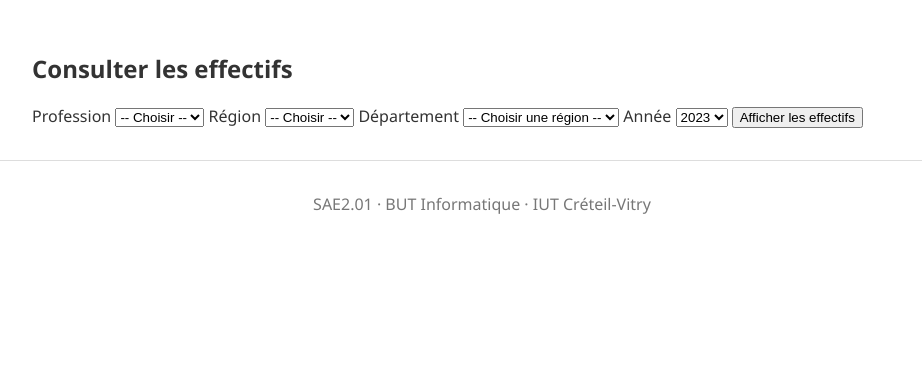
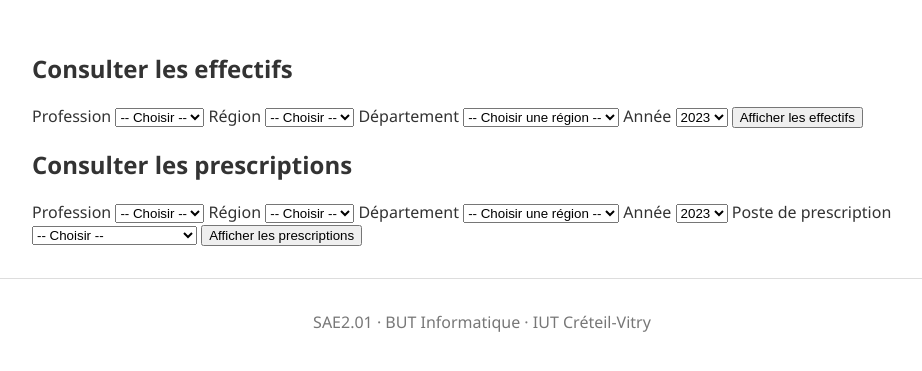
Before and after one commit to valentincarp/SAE-2.01-D-veloppement-d-une-application, a Flask app: page / in a window 1280 px wide. Shown: the part 140-511 px from the top of the page, without its empty margins (158-1080 px from the left). Run offline with Flask 3, Linux system fonts and the light colour scheme.

Commit message:
petite modification de accueil.htmk et de cascade.js pour que la page prescription fonctionne

```diff
--- a/static/js/cascade.js
+++ b/static/js/cascade.js
@@ -19,3 +19,25 @@ document.getElementById("region").addEventListener("change", async (e) => {
         selectDept.appendChild(opt);
     }
 });
+
+ document.getElementById("region_2").addEventListener("change", async (e) => {
+    const regionId = e.target.value;
+    const selectDept = document.getElementById("departement_2");
+
+    // Vider la liste
+    selectDept.innerHTML = '<option value="">-- Choisir --</option>';
+
+    if (!regionId) return;
+
+    // Appel AJAX
+    const response = await fetch(`${BASE_URL}/api/departements/${regionId}`);
+    const depts = await response.json();
+
+    // Remplir la liste
+    for (const dept of depts) {
+        const opt = document.createElement("option");
+        opt.value = dept.id;
+        opt.textContent = `${dept.code} - ${dept.libelle}`;
+        selectDept.appendChild(opt);
+    }
+});
--- a/templates/accueil.html
+++ b/templates/accueil.html
@@ -29,6 +29,47 @@
     </select>
     <button type="submit">Afficher les effectifs</button>
     </form>
+
+    <h2>Consulter les prescriptions</h2>
+    <form action="{{ url_for('prescriptions.afficher') }}" method="get">
+    <label for="profession">Profession</label>
+    <select name="profession_id" id="profession_2" required>
+        <option value="">-- Choisir --</option>
+        {% for p in professions %}
+            <option value="{{ p.id }}">{{ p.libelle }}</option>
+        {% endfor %}
+    </select>
+    <label for="region">Région</label>
+    <select name="region_id" id="region_2" required>
+        <option value="">-- Choisir --</option>
+        {% for r in regions %}
+            <option value="{{ r.id }}">{{ r.libelle }}</option>
+        {% endfor %}
+    </select>
+    <label for="departement">Département</label>
+    <select name="departement_id" id="departement_2" required>
+        <option value="">-- Choisir une région --</option>
+    </select>
+    <label for="annee">Année</label>
+    <select name="annee" id="annee" required>
+        {% for a in range(2023, 2014, -1) %}
+            <option value="{{ a }}">{{ a }}</option>
+        {% endfor %}
+    </select>
+    <label for="poste">Poste de prescription</label>
+<select name="poste_prescription" id="poste" required>
+    <option value="">-- Choisir --</option>
+    <option value="1">Médicaments</option>
+    <option value="2">Dispositifs médicaux</option>
+    <option value="3">Biologie</option>
+    <option value="4">Soins infirmiers</option>
+    <option value="5">Kinésithérapie</option>
+    <option value="6">Transports des malades</option>
+    <option value="7">Indemnités journalières</option>
+    <option value="8">Autres</option>
+</select>
+    <button type="submit">Afficher les prescriptions</button>
+    </form>
     <script>const BASE_URL = "{{ BASE_URL }}";</script>
     <script src="{{ url_for('static', filename='js/cascade.js') }}"></script>
 {% endblock %}
```
